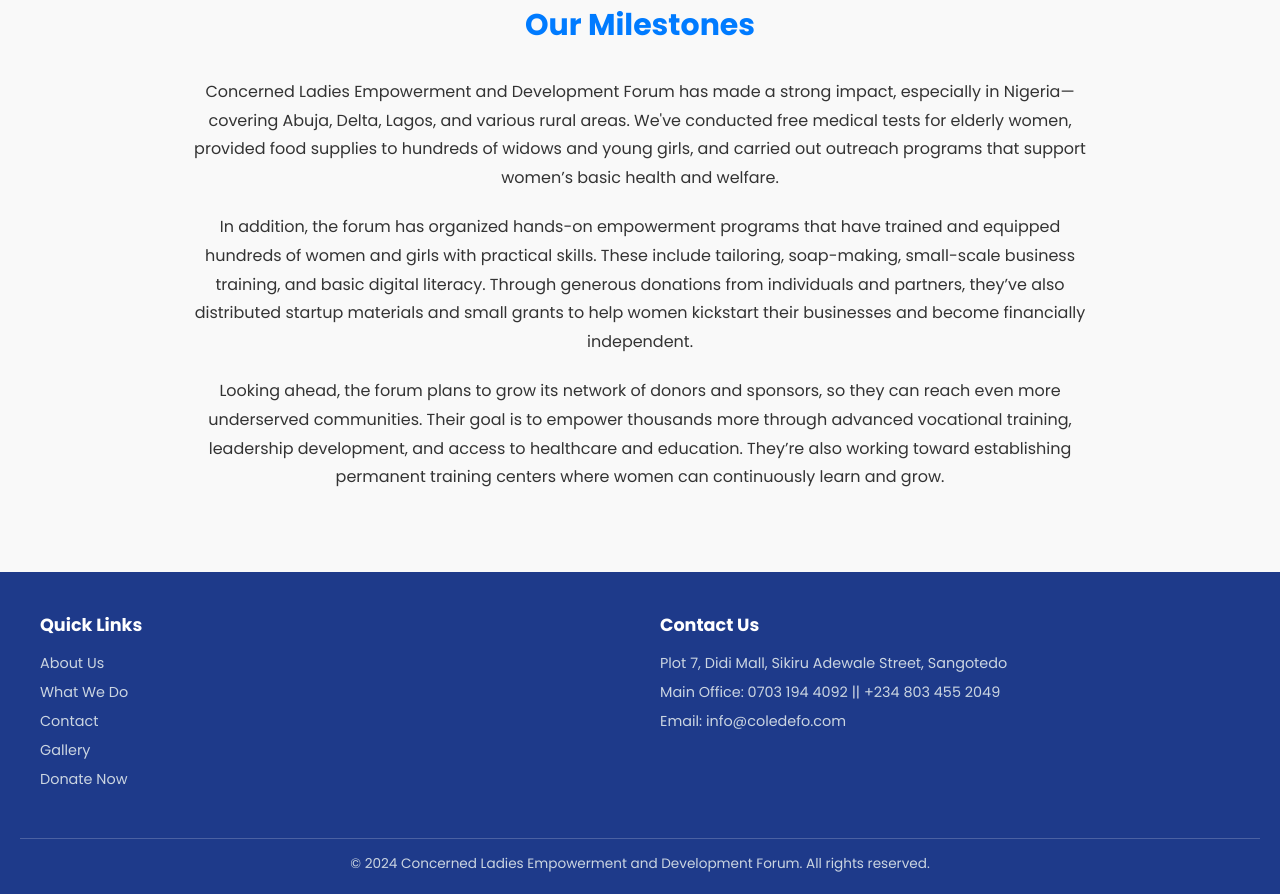
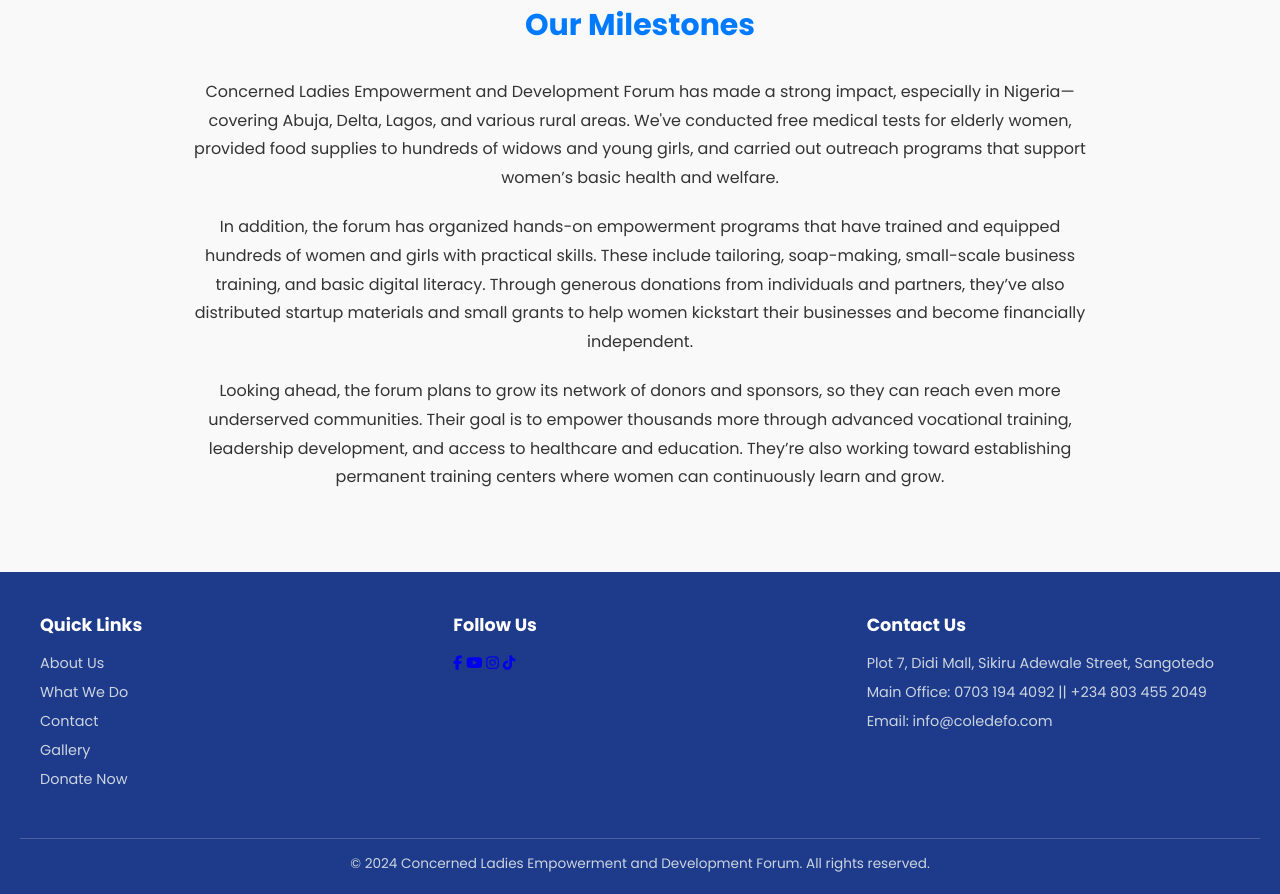
Before and after one commit to nobleubi/COLEDEFO, a plain HTML site: page whatwedo.html in a window 1280 px wide. Shown: the part 2156-3050 px from the top of the page. Drawn offline with nearby package versions, Linux system fonts and the light colour scheme.

Commit message:
Update whatwedo.html

```diff
--- a/whatwedo.html
+++ b/whatwedo.html
@@ -182,6 +182,17 @@
       </ul>
     </div>
 
+    <!-- Center: Social Media Icons -->
+    <div class="footer-column footer-socials">
+      <h4>Follow Us</h4>
+      <div class="social-icons">
+        <a href="https://facebook.com" target="_blank"><i class="fab fa-facebook-f"></i></a>
+        <a href="https://youtube.com" target="_blank"><i class="fab fa-youtube"></i></a>
+        <a href="https://instagram.com" target="_blank"><i class="fab fa-instagram"></i></a>
+        <a href="https://tiktok.com" target="_blank"><i class="fab fa-tiktok"></i></a>
+      </div>
+    </div>
+
     <!-- Right: Contact Info -->
     <div class="footer-column contact-info">
       <h4>Contact Us</h4>
@@ -195,6 +206,7 @@
     <p>© 2024 Concerned Ladies Empowerment and Development Forum. All rights reserved.</p>
   </div>
 </footer>
+
 
 
     <script>
```
